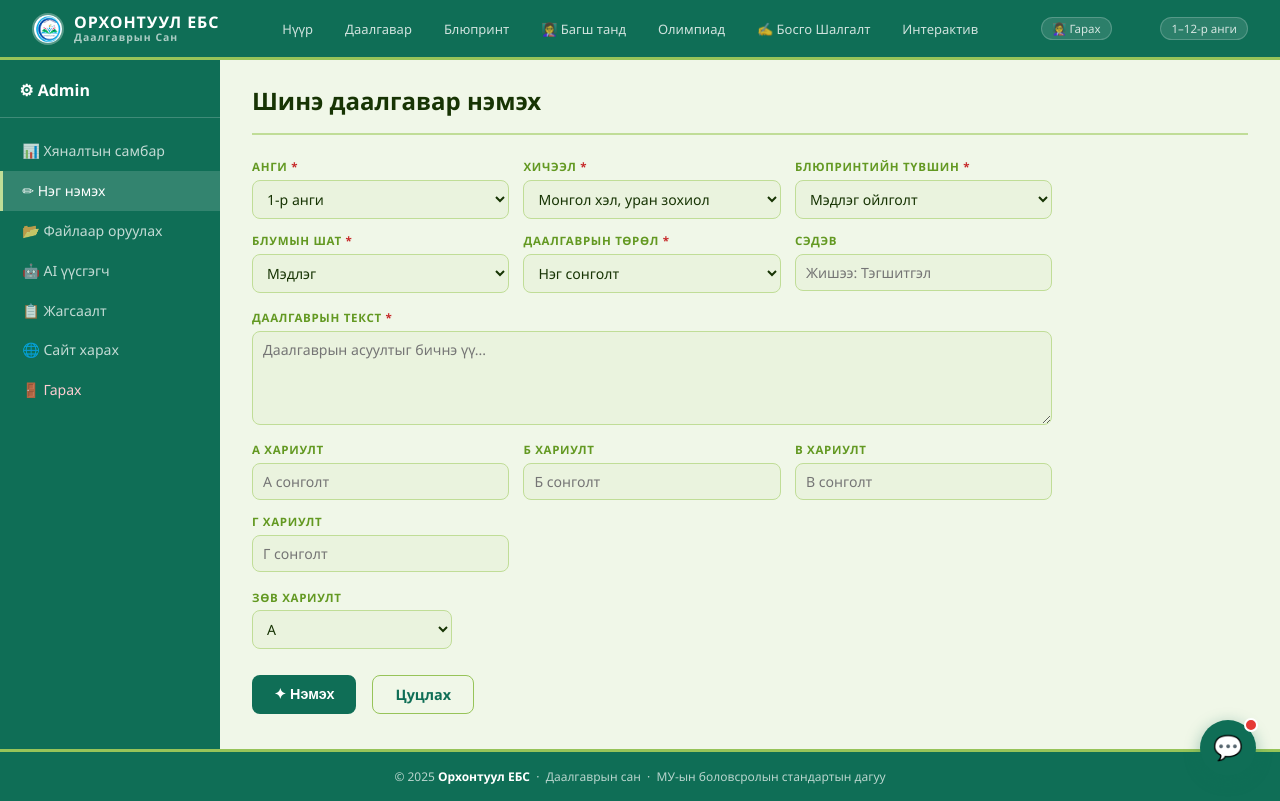
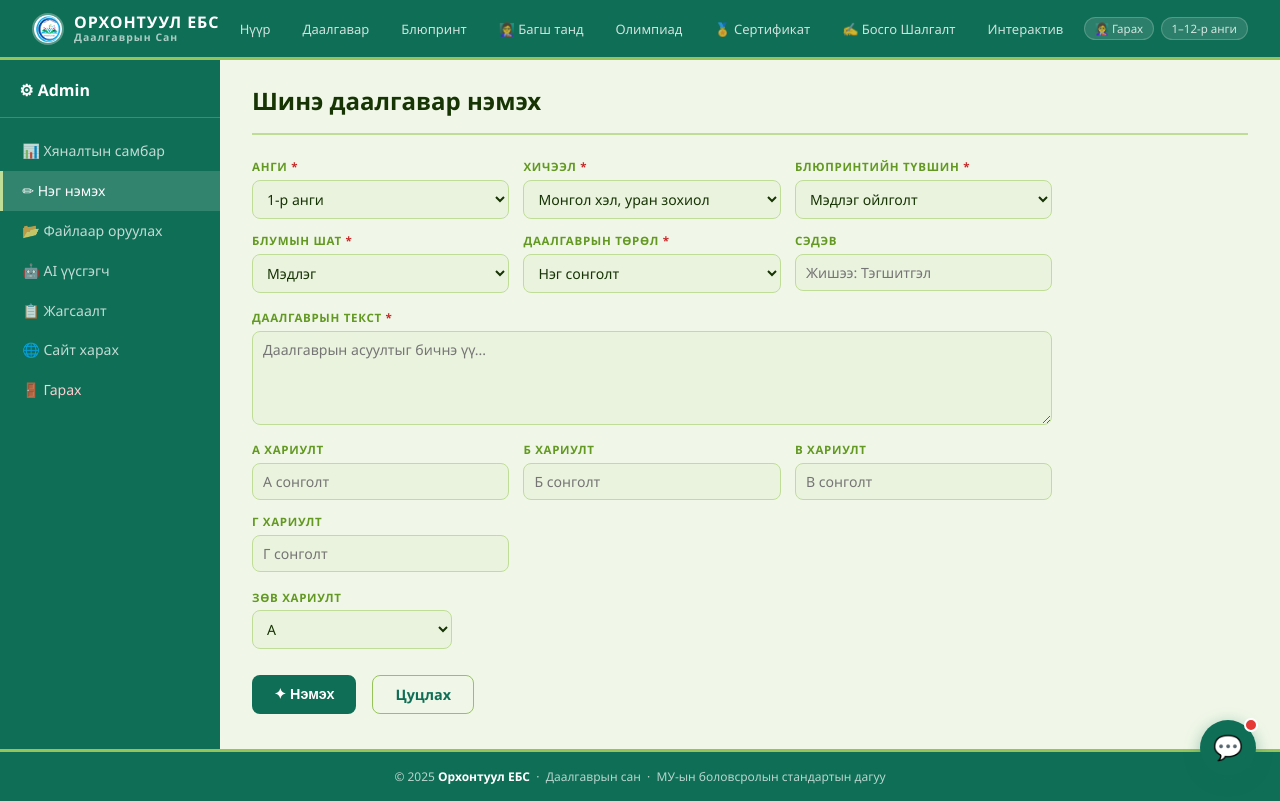
Before and after one commit to dtungaa0104-oss/Daalgavryn-san, a Flask app: page /admin/add in a window 1280 px wide. Run offline with Flask 3, Linux system fonts and the light colour scheme; the visitor is signed in with stand-in values (Sample User, id 1).

Commit message:
Update base.html

```diff
--- a/templates/base.html
+++ b/templates/base.html
@@ -488,6 +488,7 @@
     <li><a href="/blueprint" {% if request.path == '/blueprint' %}class="active"{% endif %}>Блюпринт</a></li>
     <li><a href="/teacher" {% if request.path == '/teacher' %}class="active"{% endif %}>👩‍🏫 Багш танд</a></li>
     <li><a href="/olympiad" {% if request.path == '/olympiad' %}class="active"{% endif %}>Олимпиад</a></li>
+    <li><a href="/certificate" {% if request.path == '/certificate' %}class="active"{% endif %}>🏅 Сертификат</a></li>
     <li><a href="/mongol-bichig" {% if request.path == '/mongol-bichig' %}class="active"{% endif %}>✍ Босго Шалгалт</a></li>
     <li><a href="/interactive" {% if request.path == '/interactive' %}class="active"{% endif %}>Интерактив</a></li>
   </ul>
```
